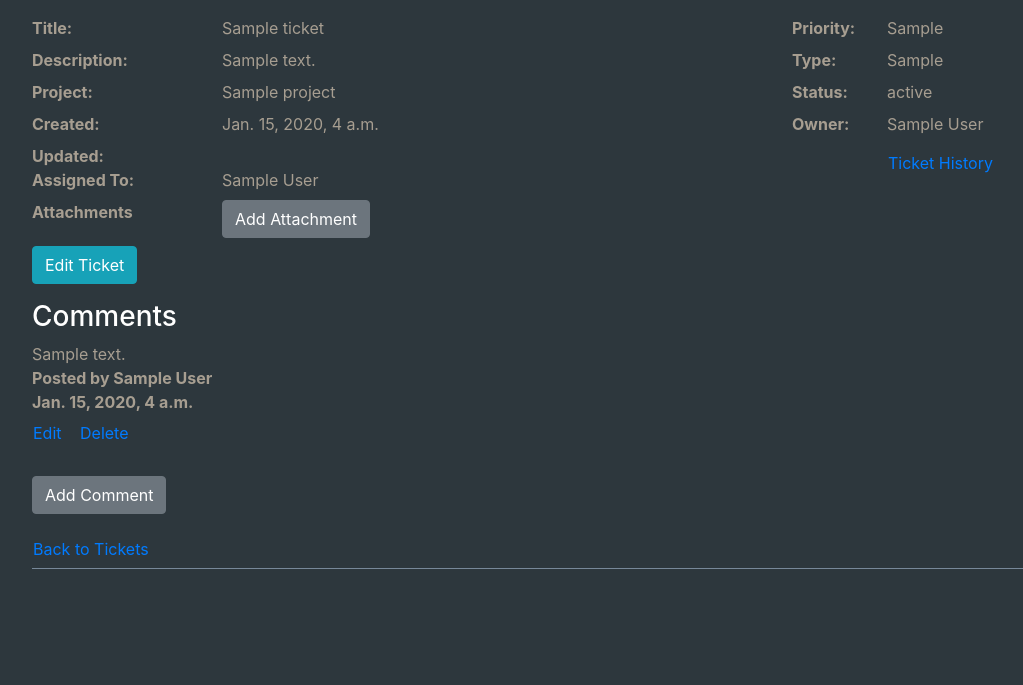
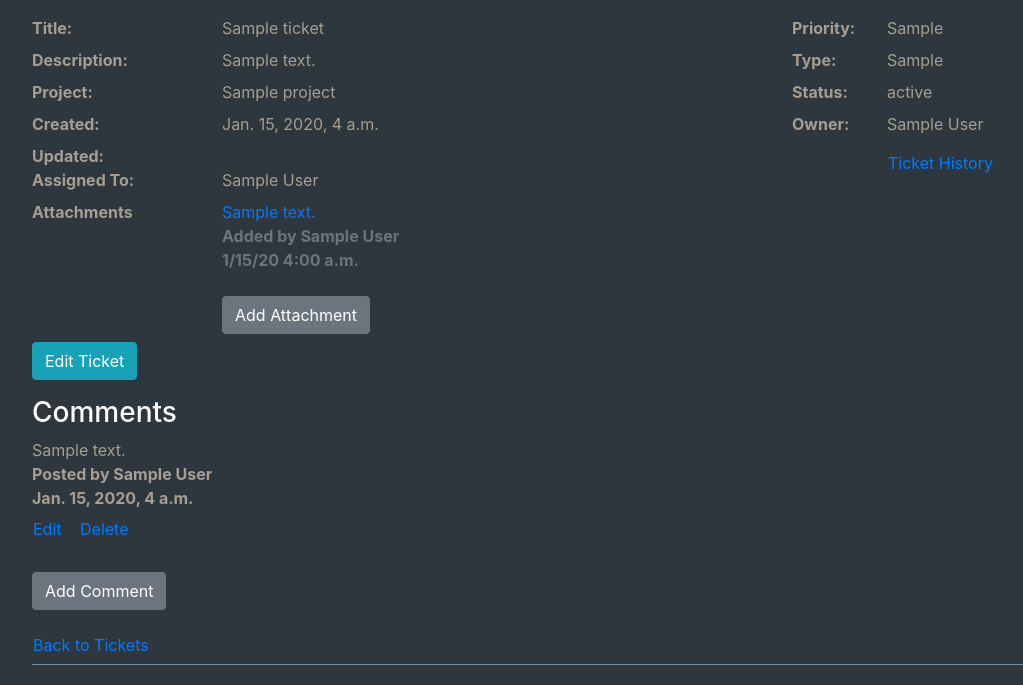
Before and after one commit to Anthony9698/BugTracker, a Django app: page /tickets/detail/1/ in a window 1280 px wide. Shown: the part 133-818 px from the top of the page, without its empty margins (53-1076 px from the left). Before the commit the page ends 702 px from the top, so only its background shows below. Run offline with Django 3.2, Linux system fonts and the light colour scheme; a user stored in the database is signed in; tables that the repository leaves empty hold one stand-in row (values such as "Sample post"); some libraries are stand-ins or nearby versions.

Commit message:
Attachments can now be uploaded to tickets and only certain file types are supported for upload.

```diff
--- a/src/profiles/admin.py
+++ b/src/profiles/admin.py
@@ -1,5 +1,5 @@
 from django.contrib import admin
-from .models import Project, Ticket, UserProfile, Comment, TicketAuditTrail
+from .models import Project, Ticket, UserProfile, Comment, TicketAuditTrail, Attachment
 
 # Register your models here.
 admin.site.register(UserProfile)
@@ -7,3 +7,4 @@ admin.site.register(Project)
 admin.site.register(Ticket)
 admin.site.register(Comment)
 admin.site.register(TicketAuditTrail)
+admin.site.register(Attachment)
--- a/src/profiles/forms.py
+++ b/src/profiles/forms.py
@@ -239,4 +239,7 @@ class TicketAttachmentForm(forms.ModelForm):
 
     class Meta:
         model = Attachment
-        fields = ['content']
+        fields = ['content', 'description']
+        widgets = {
+            'description': forms.Textarea(attrs={'rows':4, 'cols':15})
+        }
--- a/src/profiles/models.py
+++ b/src/profiles/models.py
@@ -4,6 +4,7 @@ from django.utils.timezone import now
 from multiselectfield import MultiSelectField
 from django.utils.timezone import get_current_timezone
 from datetime import datetime
+from .validators import validate_file_extension
 
 
 class MyProfileManager(BaseUserManager):
@@ -65,8 +66,9 @@ class UserProfile(AbstractBaseUser):
 
 class Attachment(models.Model):
     uploader = models.ForeignKey(UserProfile, on_delete=models.SET_NULL, null=True, default=None)
-    content = models.FileField(null=True, blank=True)
-    date_uploaded = models.DateField(default=now, editable=False)
+    content = models.FileField(null=True, blank=True, validators=[validate_file_extension])
+    description = models.TextField(default="")
+    date_uploaded = models.DateTimeField(default=now, editable=False)
 
 
 class Project(models.Model):
@@ -83,7 +85,7 @@ class Project(models.Model):
 class Ticket(models.Model):
     owner = models.ForeignKey(UserProfile, on_delete=models.PROTECT, null=True, default=None, related_name='owner')
     assigned_user = models.ForeignKey(UserProfile, on_delete=models.PROTECT, null=True, default=None, related_name='assigned_user')
-    attachment = models.ForeignKey(Attachment, on_delete=models.PROTECT, null=True)
+    attachments = models.ManyToManyField(Attachment)
     title = models.CharField(max_length=64, null=False)
     description = models.TextField(default="")
     project = models.ForeignKey(Project, default=None, on_delete=models.PROTECT)
--- a/src/profiles/templates/ticket/add_attachment.html
+++ b/src/profiles/templates/ticket/add_attachment.html
@@ -7,8 +7,8 @@
     <p class="text-white">Attachment for "{{ticket.title}}"</p>
 </div>
 <div class="row">
-    <div class="col-6">
-        <form method="POST">
+    <div class="col-md-6 col-lg-4 offset-lg-2">
+        <form method="POST" enctype="multipart/form-data">
             {% csrf_token %}
             {{form|crispy}}
             <button class="btn btn-secondary" type="submit">Create</button>
--- a/src/profiles/templates/ticket/ticket_detail.html
+++ b/src/profiles/templates/ticket/ticket_detail.html
@@ -79,7 +79,23 @@
                     <dt>Attachments</dt>
                 </div>
                 <div class="col-9">
-                    <dd><a class="btn btn-secondary" href="{% url 'add_attachment' ticket.id %}">Add Attachment</a></dd>
+                    {% for attachment in ticket_attachments %}
+                    <div class="row mb-2">
+                        <div class="col">
+                            <a href="{{attachment.content.url}}">{{attachment.content}}</a><br>
+                            <b class="text-secondary">Added by {{attachment.uploader}}</b><br>
+                            <b class="text-secondary">
+                                {{attachment.date_uploaded|date:"n/j/y"}}
+                                {{attachment.date_uploaded|time:"g:i a"}}
+                            </b>
+                        </div>
+                    </div>
+                    {% endfor %}
+                    <div class="row">
+                        <div class="col">
+                            <dd><a class="btn btn-secondary mt-3" href="{% url 'add_attachment' ticket.id %}">Add Attachment</a></dd>
+                        </div>
+                    </div>
                 </div>
             </div>
             <div class="row">
--- a/src/profiles/views.py
+++ b/src/profiles/views.py
@@ -11,7 +11,7 @@ from profiles.forms import RegistrationForm, LoginForm, ProjectForm, TicketForm,
     CommentForm, EditProfileForm, TicketAttachmentForm
 from profiles.decorators import is_admin, is_project_manager, is_admin_or_manager, \
      ticket_exists_viewable, project_exists_viewable, comment_exists_editable, user_has_role, not_demo_user
-from profiles.models import UserProfile, Project, Ticket, Comment, TicketAuditTrail
+from profiles.models import UserProfile, Project, Ticket, Comment, TicketAuditTrail, Attachment
 from profiles.utils import get_user_tickets, send_comment_added_email
 from .models import UserProfile
 
@@ -230,6 +230,7 @@ def ticket_detail(request, pk):
         'user_roles': [role for role in request.user.roles],
         'ticket': ticket,
         'ticket_comments': ticket_comments,
+        'ticket_attachments': ticket.attachments.all(),
         'page': page,
         'comment_posts': comment_posts
     }
@@ -544,15 +545,18 @@ def confirm_assignment(request):
 def add_attachment(request, pk):
     context = {}
     ticket = Ticket.objects.get(pk=pk)
-    form = TicketAttachmentForm()
 
-    if request.POST:
-        form = TicketAttachmentForm(request.POST)
+    if request.method == 'POST':
+        form = TicketAttachmentForm(request.POST, request.FILES)
 
         if form.is_valid():
             attachment = form.save(commit=False)
             attachment.uploader = request.user
             attachment.save()
+            ticket.attachments.add(attachment)
+            return redirect("/tickets/detail/" + str(ticket.id))
+    else:
+        form = TicketAttachmentForm()
 
     context = {
         'ticket': ticket,
```
Also changed, not shown: src/profiles/validators.py (added, +9 -0 lines), static/static/images/attachment-24px.svg (added).
